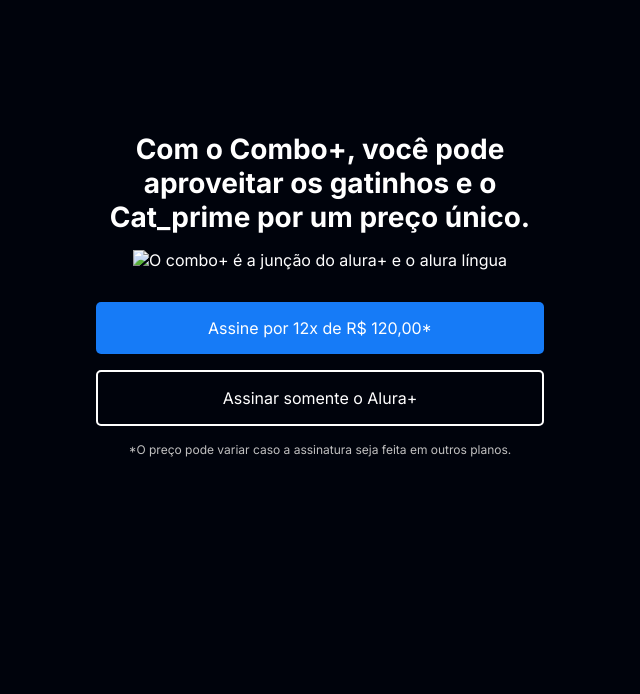
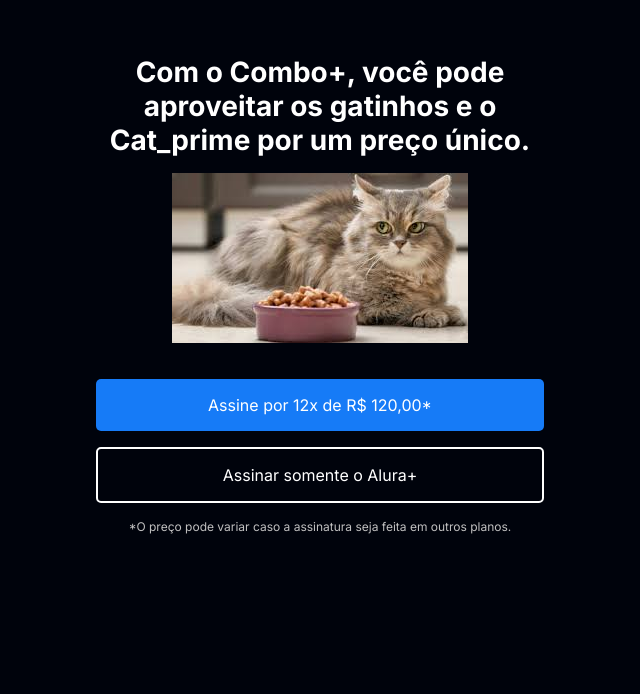
Before and after one commit to isabelagsantana/cat_prime, a plain HTML site: page index.html in a window 1280 px wide. Shown: the part 106-800 px from the top of the page, without its empty margins (0-640 px from the left). Drawn offline with Linux system fonts and the light colour scheme.

Commit message:
add img combo

```diff
--- a/index.html
+++ b/index.html
@@ -16,7 +16,7 @@
         <div class="container__caixa">
             <h1 class="container__titulo">Com o Combo+, você pode aproveitar os gatinhos e o Cat_prime por um preço
                 único.</h1>
-            <img src="img/Combo.png" alt="O combo+ é a junção do alura+ e o alura língua" class="container__imagem">
+            <img src="img/download (13).jpeg" alt="O combo + gatito + ração" class="container__imagem">
             <a href="www.alura.com.br" class="container__botao">Assine por 12x de R$ 120,00*</a>
             <a href="www.alura.com.br" class="container__botao botao_secundario">Assinar somente o Alura+</a>
             <p class="container__aviso">*O preço pode variar caso a assinatura seja feita em outros planos.</p>
```
Also changed, not shown: img/download (13).jpeg (added).
